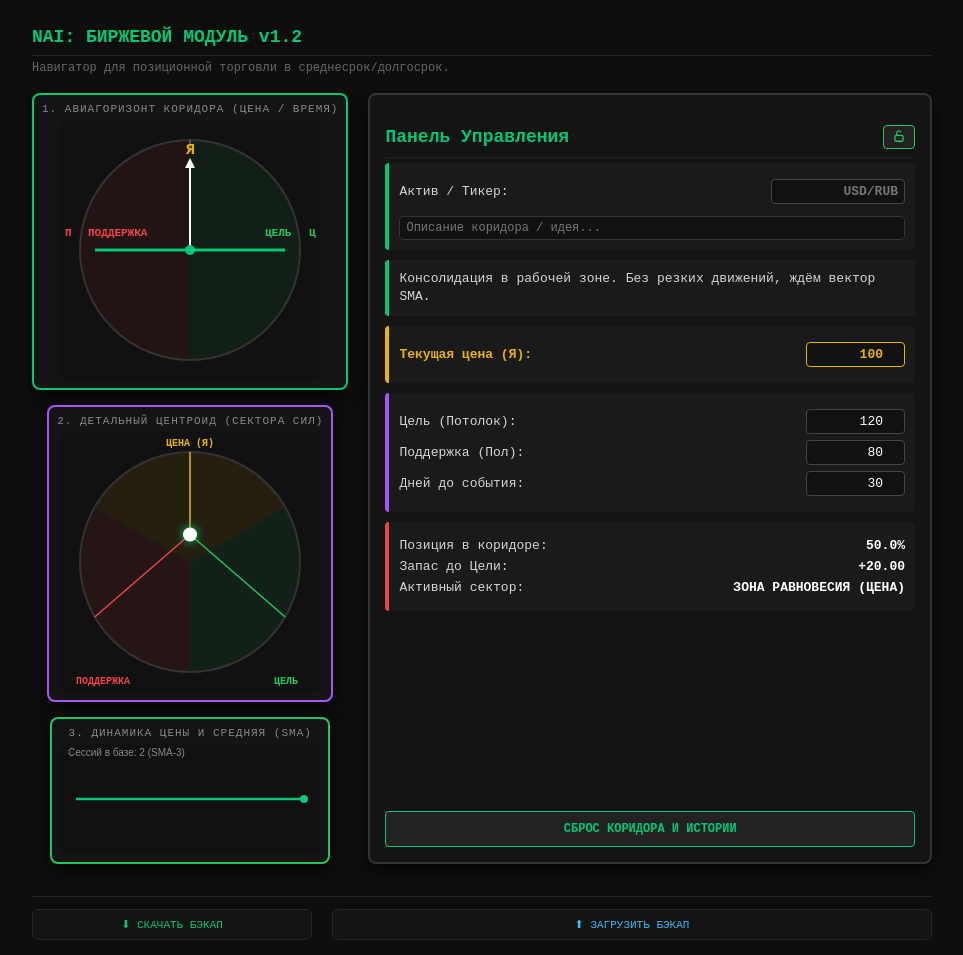
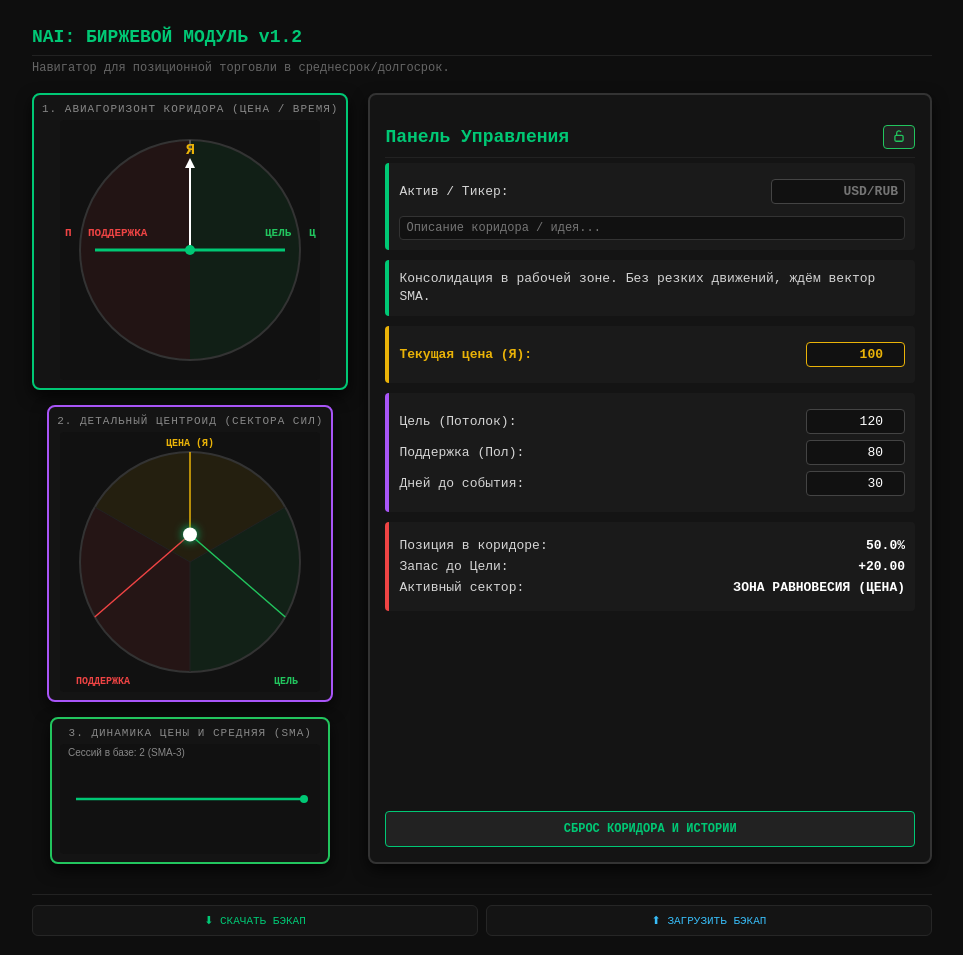
Before and after one commit to nai-apps/trade-module, a plain HTML site: page index.html in a window 1280 px wide. Shown: the whole page, without its empty margins (158-1121 px from the left). Drawn offline with Linux system fonts and the light colour scheme.

Commit message:
Update index.html

```diff
--- a/index.html
+++ b/index.html
@@ -27,16 +27,16 @@
         .input-text { background: #111; border: 1px solid #444; color: #00C875; font-family: inherit; padding: 4px 6px; border-radius: 4px; font-size: 13px; font-weight: bold; }
         .input-note { background: #111; border: 1px solid #333; color: #aaa; font-family: inherit; padding: 4px 6px; border-radius: 4px; font-size: 12px; width: 100%; box-sizing: border-box; margin-top: 6px; }
                 .backup-bar { display: flex; gap: 20px; margin-top: 12px; padding-top: 12px; border-top: 1px solid #222; width: 100%; box-sizing: border-box; }
-        .btn-backup-left { width: 280px; flex-shrink: 0; background: #141414; color: #00C875; border: 1px solid #262626; border-radius: 6px; padding: 8px 10px; font-size: 11px; font-family: inherit; cursor: pointer; box-sizing: border-box; }
-        .btn-backup-right { flex: 1; background: #141414; color: #38bdf8; border: 1px solid #262626; border-radius: 6px; padding: 8px 10px; font-size: 11px; font-family: inherit; cursor: pointer; box-sizing: border-box; }
+                .backup-bar { display: flex; gap: 8px; margin-top: 10px; padding-top: 10px; border-top: 1px solid #222; width: 100%; }
+        .btn-backup-left { flex: 1; background: #141414; color: #00C875; border: 1px solid #262626; border-radius: 6px; padding: 8px 10px; font-size: 11px; font-family: inherit; cursor: pointer; }
+        .btn-backup-right { flex: 1; background: #141414; color: #38bdf8; border: 1px solid #262626; border-radius: 6px; padding: 8px 10px; font-size: 11px; font-family: inherit; cursor: pointer; }
         @media (max-width: 600px) {
             body { padding: 10px 10px 45vh 10px; }
 
             .instruments-column, .canvas-box, .control-panel { width: 100%; min-width: 100%; box-sizing: border-box; }
             canvas { max-width: 100%; height: auto; }
-            .backup-bar { gap: 8px; }
-            .btn-backup-left { width: auto; flex: 1; }
         }
+
     </style>
 
 </head>
```
